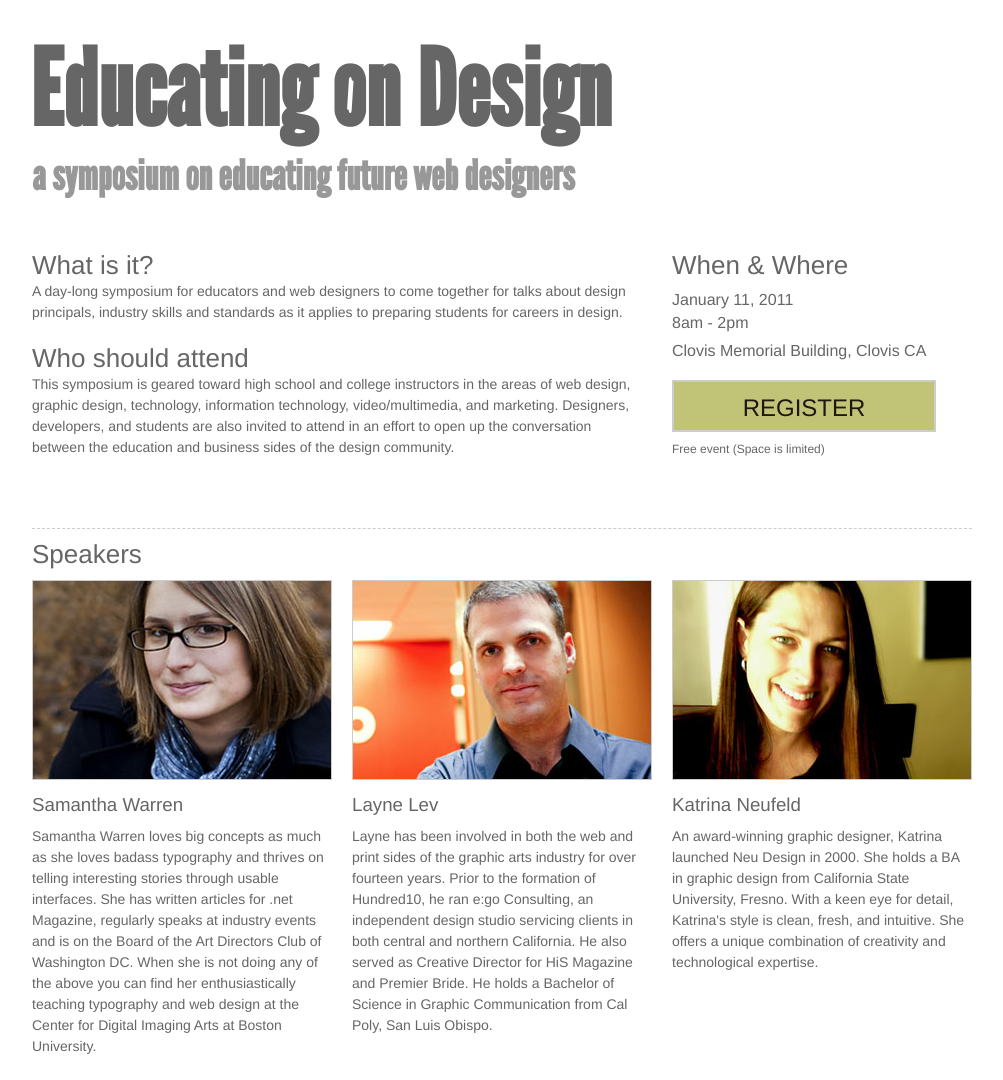
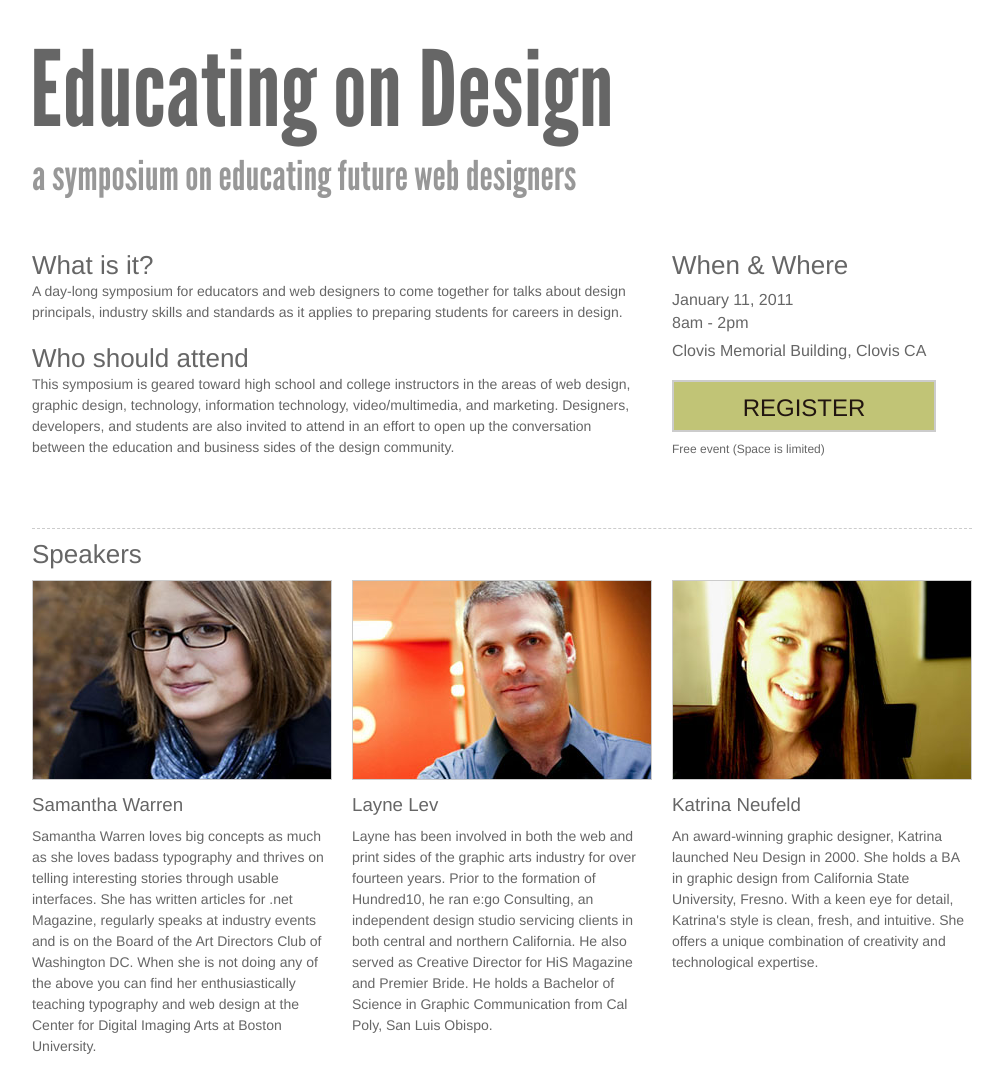
Before and after one commit to kepford/educatingondesign, a plain HTML site: page index.html in a window 1280 px wide. Shown: the top 1080 px of the page, without its empty margins (138-1141 px from the left). Drawn offline with Linux system fonts and the light colour scheme.

Commit message:
more edits from dan to the css and fresh versions font files

```diff
--- a/eds.css
+++ b/eds.css
@@ -1,11 +1,11 @@
 @font-face {
-  font-family: "League Gothic";
-  src: url("type/league_gothic-webfont.eot");
-  src: local("☺"),
-    url("type/league_gothic-webfont.woff") format("woff"),
-    url("type/league_gothic.otf") format("opentype"),
-    url("type/league_gothic-webfont.svg#filename") format("svg");
-  }
+	font-family: 'LeagueGothicRegular';
+	src: url('type/League_Gothic-webfont.eot');
+	src: local('☺'), url('type/League_Gothic-webfont.woff') format('woff'), url('type/League_Gothic-webfont.ttf') format('truetype'), url('type/League_Gothic-webfont.svg#webfontOTINA1xY') format('svg');
+	font-weight: normal;
+	font-style: normal;
+}
+
 
 
 
@@ -383,9 +383,9 @@ p {
 }
 
 h1.title {
-  font-family: "League Gothic";
+  font-family: 'LeagueGothicRegular';
   font-size: 105px;
-  font-weight: bold;
+  font-weight: normal;
   margin: 20px 0 0 8px;
 }
 
@@ -406,9 +406,9 @@ h3 {
 
 #description {
   color: #989898;
-  font-family: "League Gothic";
+  font-family: 'LeagueGothicRegular';
   font-size: 41px;
-  font-weight: bold;
+  font-weight: normal;
   font-stretch: ;
 }
 
```
Also changed, not shown: type/league_gothic-webfont.svg, type/league_gothic-webfont.ttf, type/league_gothic-webfont.woff, 1 other file.
